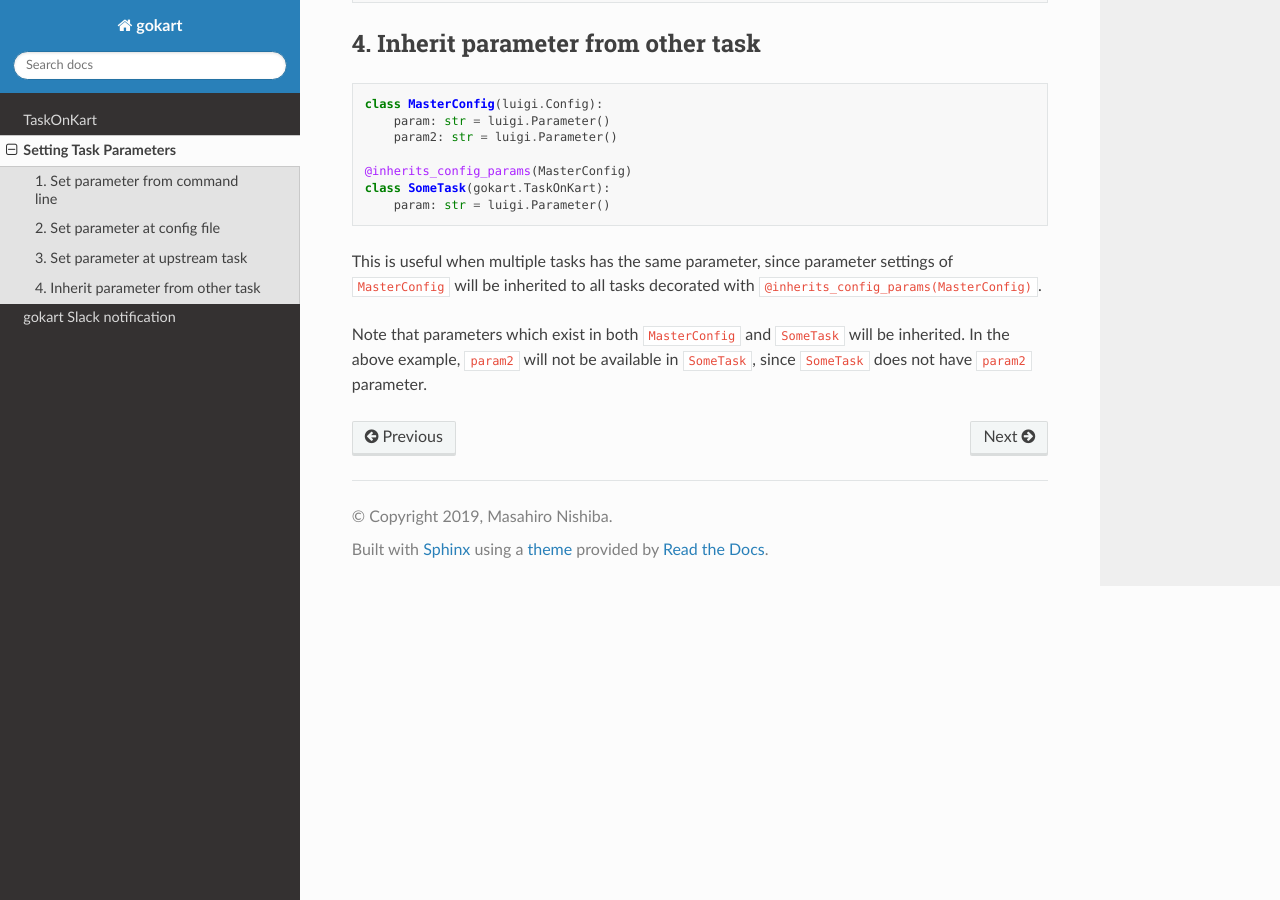
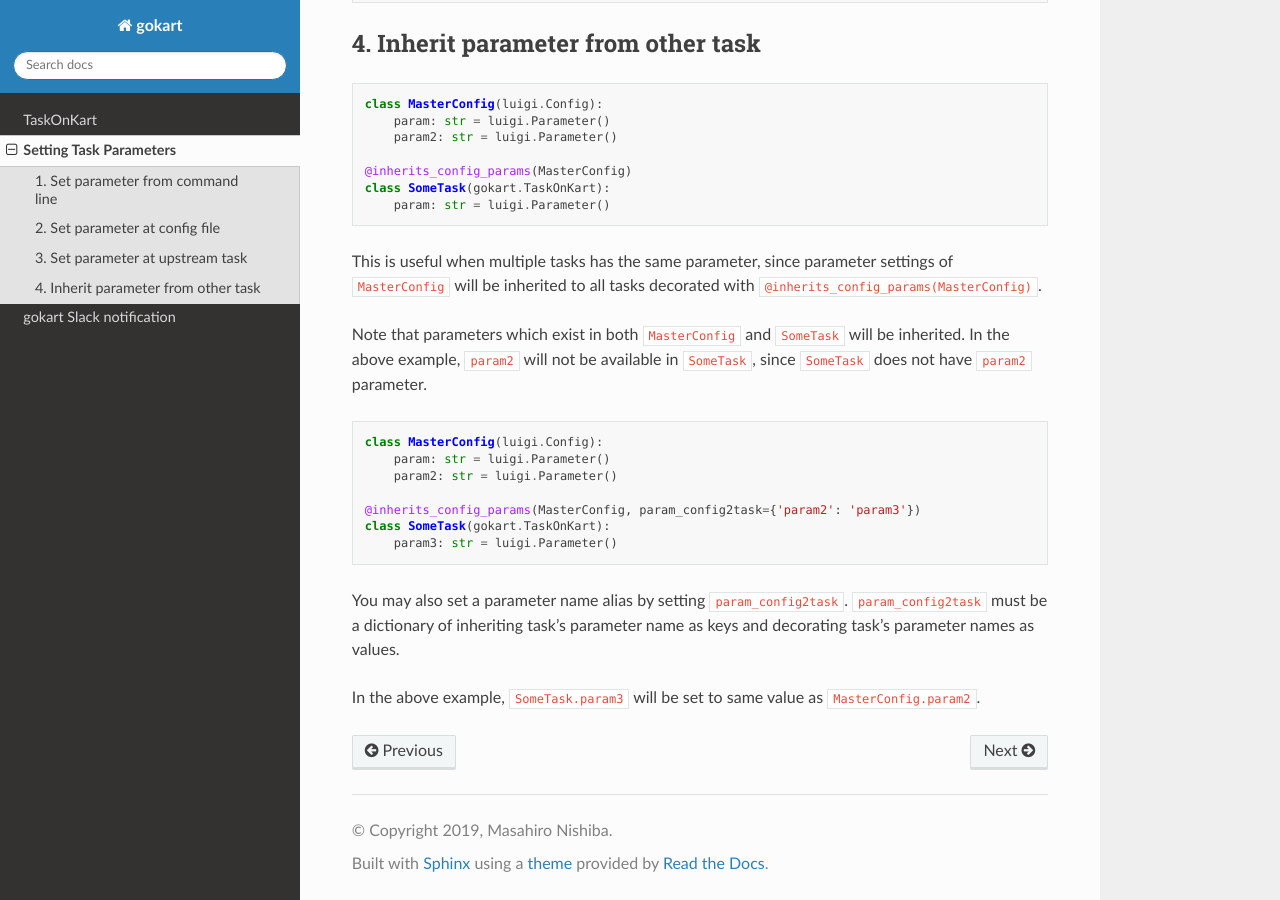
Before and after one commit to m3dev/gokart, a Sphinx documentation site: the page built from docs/setting_task_parameters.rst, in a window 1280 px wide and 900 px high, scrolled down 840 px. Built offline with Sphinx 7.4.7 and the Read the Docs theme 2.0.0, drawn with Linux system fonts in a browser that asks for light colours; pages that are not in the unit, such as notebooks, are missing from menus.

Commit message:
add docs

```diff
--- a/docs/setting_task_parameters.rst
+++ b/docs/setting_task_parameters.rst
@@ -53,3 +53,19 @@ This is useful when multiple tasks has the same parameter, since parameter setti
 
 Note that parameters which exist in both ``MasterConfig`` and ``SomeTask`` will be inherited.
 In the above example, ``param2`` will not be available in ``SomeTask``, since ``SomeTask`` does not have ``param2`` parameter.
+
+.. code:: python
+
+    class MasterConfig(luigi.Config):
+        param: str = luigi.Parameter()
+        param2: str = luigi.Parameter()
+
+    @inherits_config_params(MasterConfig, param_config2task={'param2': 'param3'})
+    class SomeTask(gokart.TaskOnKart):
+        param3: str = luigi.Parameter()
+
+
+You may also set a parameter name alias by setting ``param_config2task``.
+``param_config2task`` must be a dictionary of inheriting task's parameter name as keys and decorating task's parameter names as values.
+
+In the above example, ``SomeTask.param3`` will be set to same value as ``MasterConfig.param2``.
```
